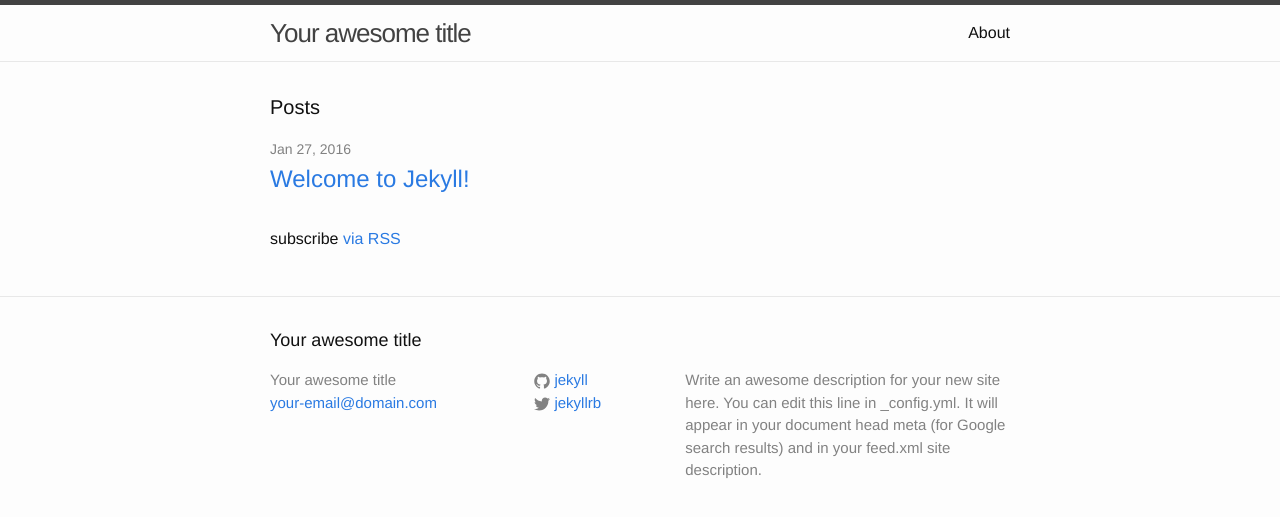
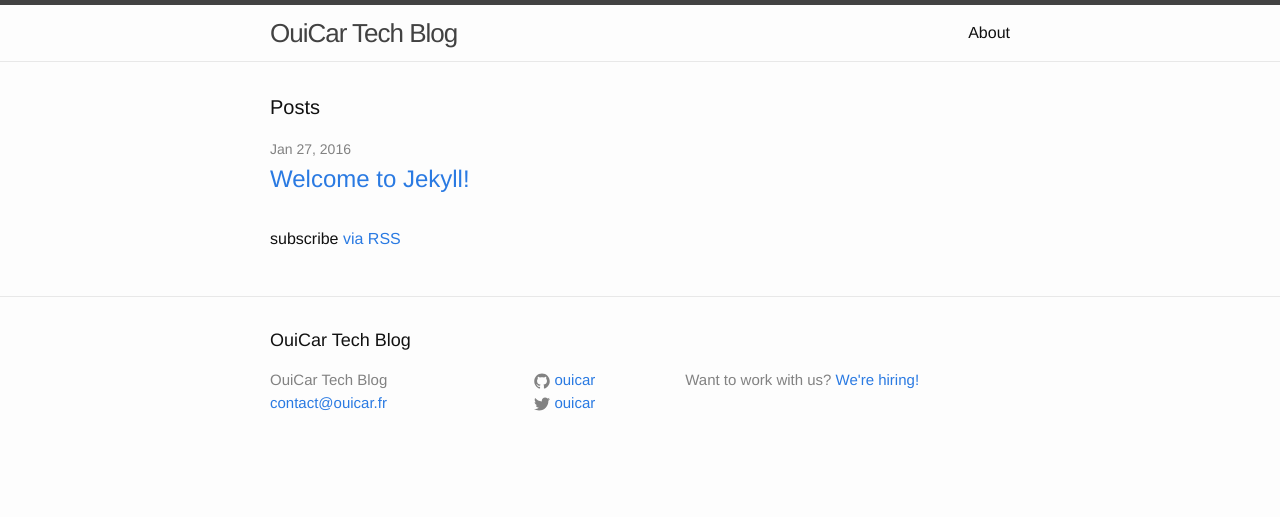
Before and after one commit to xaviertholot/ouicar.github.io, a Jekyll site: the page built from index.html, in a window 1280 px wide. Shown: the top 517 px of the page. Built offline with Jekyll 4.4.1, drawn with Linux system fonts in a browser that asks for light colours.

Commit message:
Index page

```diff
--- a/_config.yml
+++ b/_config.yml
@@ -6,16 +6,13 @@
 # 'jekyll serve'. If you change this file, please restart the server process.
 
 # Site settings
-title: Your awesome title
-email: your-email@domain.com
-description: > # this means to ignore newlines until "baseurl:"
-  Write an awesome description for your new site here. You can edit this
-  line in _config.yml. It will appear in your document head meta (for
-  Google search results) and in your feed.xml site description.
+title: OuiCar Tech Blog
+email: contact@ouicar.fr
+description: A blog where we talk about the technologies we use at OuiCar.
 baseurl: "" # the subpath of your site, e.g. /blog
-url: "http://yourdomain.com" # the base hostname & protocol for your site
-twitter_username: jekyllrb
-github_username:  jekyll
+url: "http://www.ouicar.fr/" # the base hostname & protocol for your site
+twitter_username: ouicar
+github_username:  ouicar
 
 # Build settings
 markdown: kramdown
--- a/_includes/footer.html
+++ b/_includes/footer.html
@@ -29,7 +29,7 @@
       </div>
 
       <div class="footer-col footer-col-3">
-        <p>{{ site.description }}</p>
+        <p>Want to work with us? <a href="http://www.ouicar.fr/info/job">We're hiring!</a></p>
       </div>
     </div>
 
```
Also changed, not shown: README.md, 1 other file.
